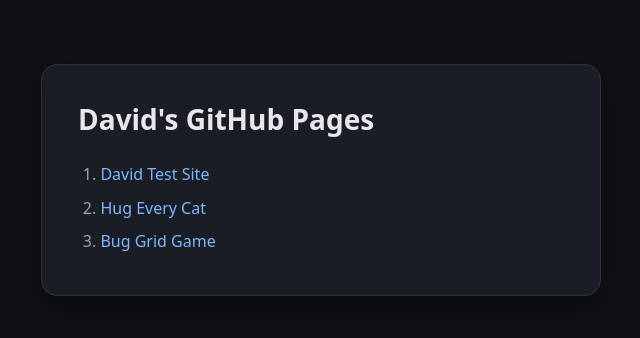
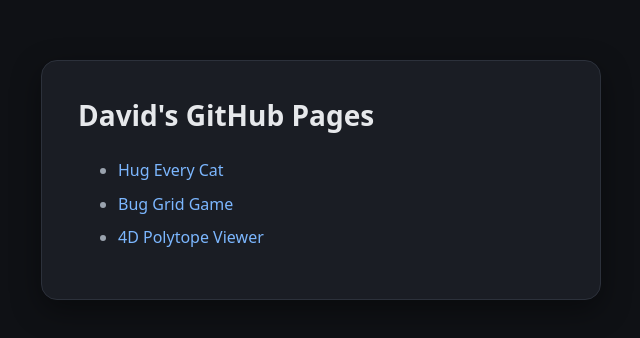
Before and after one commit to Lindblum/lindblum.github.io, a plain HTML site: page index.html in a window 1280 px wide. Shown: the part 220-558 px from the top of the page, without its empty margins (319-959 px from the left). Drawn offline with Linux system fonts and the light colour scheme.

Commit message:
Added 4D Polytope Viewer

```diff
--- a/index.html
+++ b/index.html
@@ -61,11 +61,11 @@
 <body>
     <main class="panel">
         <h1>David's GitHub Pages</h1>
-        <ol>
-            <li><a href="./david-test-site/">David Test Site</a></li>
+        <ul>
             <li><a href="./hug-every-cat-threejs/">Hug Every Cat</a></li>
             <li><a href="./grid-game-threejs/">Bug Grid Game</a></li>
-        </ol>
+            <li><a href="./4d-viewer-threejs/">4D Polytope Viewer</a></li>
+        </ul>
     </main>
 </body>
 </html>
```
